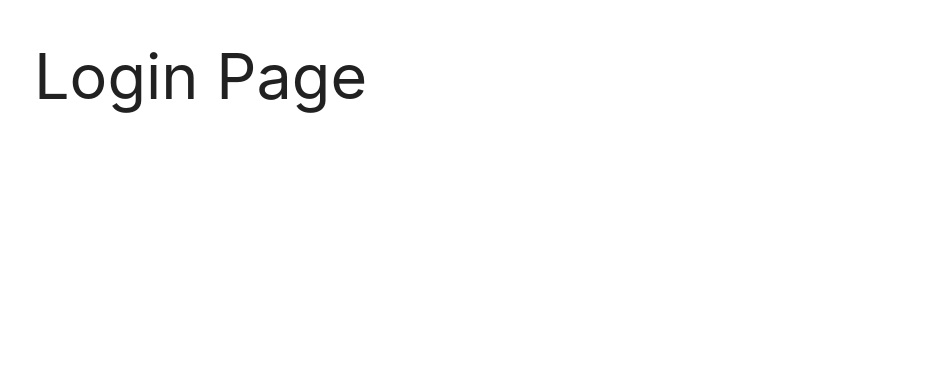
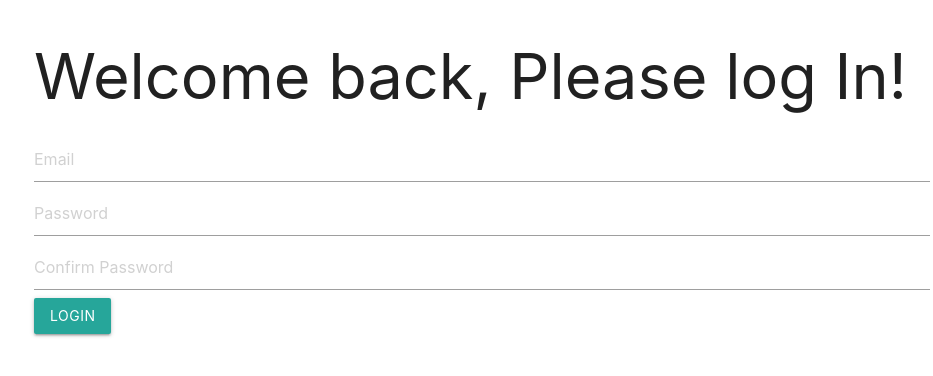
Before and after one commit to Exia01/Project-Expense, a React (Create React App) app in the folder client/: page /login in a window 1280 px wide. Shown: the top 376 px of the page, without its empty margins (158-1091 px from the left). Built offline with nearby package versions, Linux system fonts and the light colour scheme.

Commit message:
added Login functionality using Login component, server returns auth token

```diff
--- a/client/src/components/auth/Login.js
+++ b/client/src/components/auth/Login.js
@@ -1,11 +1,97 @@
-import React from 'react'
+import React, { Fragment, useState } from 'react';
+import axios from 'axios';
 
 export const Login = () => {
+    //-- Setup State
+    const [formData, setFormData] = useState({
+        email: '',
+        password: '',
+        confirm: ''
+    });
+
+    const { email, password, confirm } = formData;
+
+    const onChange = (e) => {
+        setFormData({ ...formData, [e.target.name]: e.target.value});
+    }
+
+    const onSubmit = async (e) => {
+        e.preventDefault();
+
+        if(password !== confirm) {
+            console.error("Passwords do not Match")
+        }
+
+        //-- TESTING --//
+        console.log("Submitting");
+        console.log(formData);
+
+        //-- create temp user
+        const user = {
+            email,
+            password
+        }
+
+        //-- Send to Server Route
+        try {
+            //-- Create 'config' for sending headers
+            const config = {
+                headers: {
+                    "Content-Type": "application/json"
+                }
+            }
+            //-- Stringify User Input
+            const body = JSON.stringify(user);
+            console.log("********");
+            console.log(body);;
+
+            const res = await axios.post('/api/auth/login', body, config);
+            //-- TESTING --//
+            console.log(res.data);
+
+        } catch(err) {
+            console.error(err.response.data);
+            // res.status(500).json(err);
+        }
+    }
+
     return (
-        <div>
-            <h1>Login Page</h1>
-        </div>
-    )
+      <Fragment>
+        <h1 className="welcome">Welcome back, Please log In!</h1>
+        <form className="login" onSubmit={(e) => onSubmit(e)}>
+          <div className="form-group">
+            <input
+              type="text"
+              placeholder="Email"
+              name="email"
+              value={email}
+              onChange={(e) => onChange(e)}
+            />
+          </div>
+          <div className="form-group">
+            <input
+              type="password"
+              placeholder="Password"
+              name="password"
+              value={password}
+              onChange={(e) => onChange(e)}
+            />
+          </div>
+          <div className="form-group">
+            <input
+              type="password"
+              placeholder="Confirm Password"
+              name="confirm"
+              value={confirm}
+              onChange={(e) => onChange(e)}
+            />
+          </div>
+          <button type="submit" className="btn">
+            Login
+          </button>
+        </form>
+      </Fragment>
+    );
 }
 
 export default Login;
```
